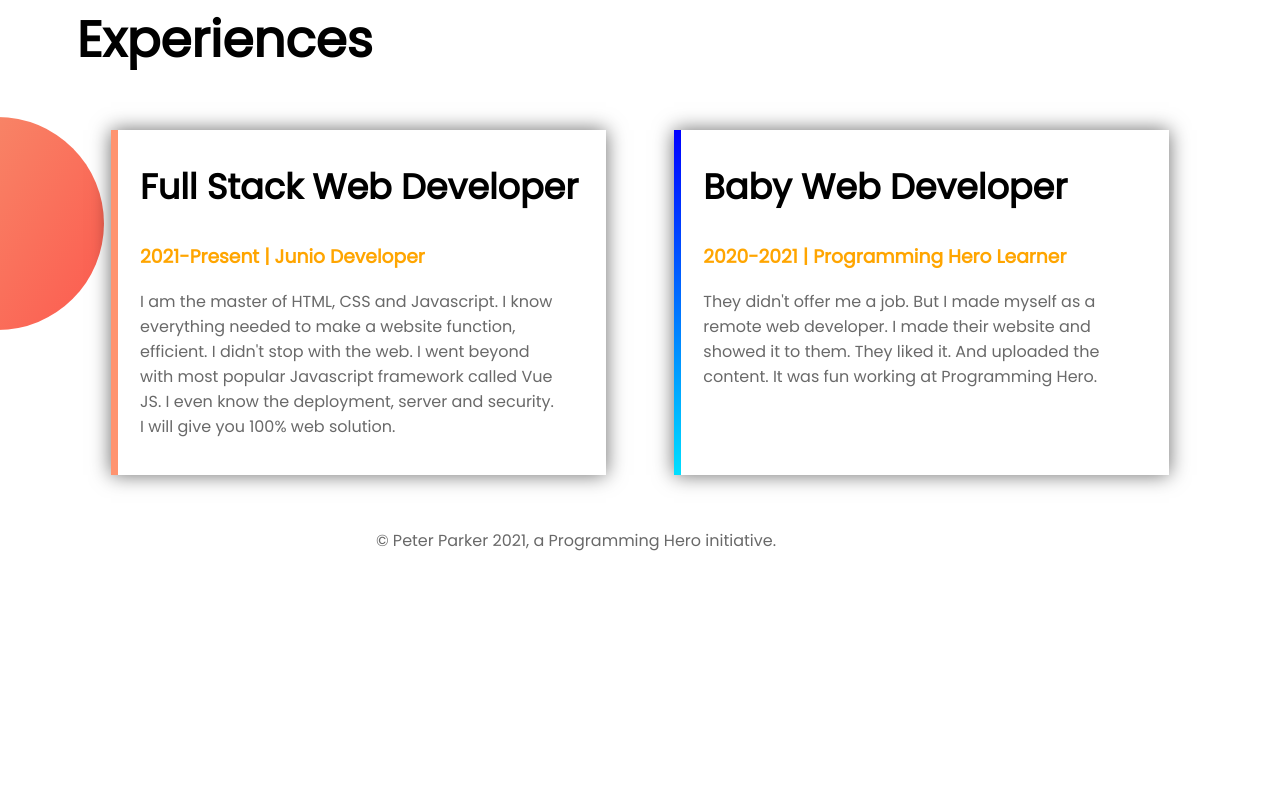
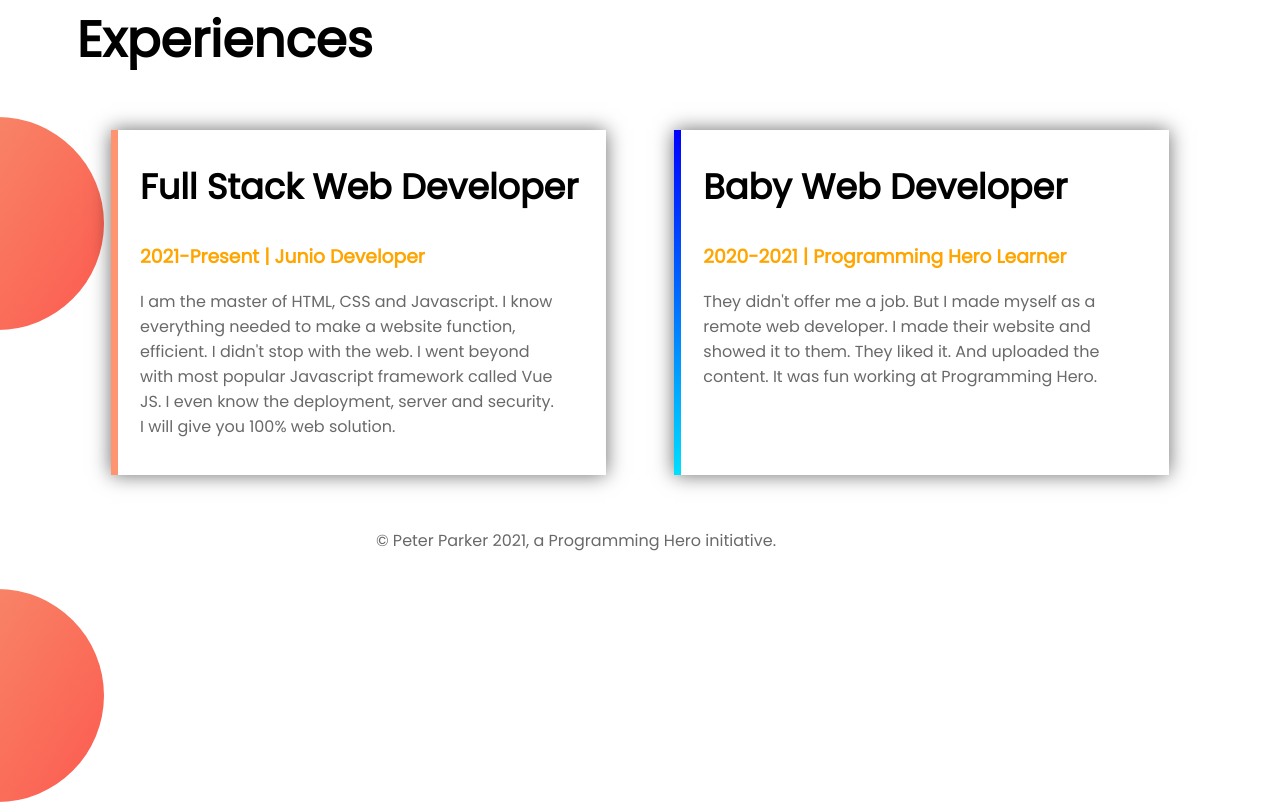
Before and after one commit to jayeen28/jayeen-port, a plain HTML site: page index.html in a window 1280 px wide. Shown: the part 1192-2001 px from the top of the page. Before the commit the page ends 1781 px from the top, so only its background shows below. Drawn offline with Linux system fonts and the light colour scheme.

Commit message:
image added

```diff
--- a/index.html
+++ b/index.html
@@ -67,5 +67,11 @@
     <footer>
         <p style="text-align:center;">© Peter Parker 2021, a Programming Hero initiative.</p>
     </footer>
+
+    <section class="practice">
+        <div class="img">
+            <img src="images/exp-bg.png" alt="practice pic">
+        </div>
+    </section>
 </body>
 </html>
```
